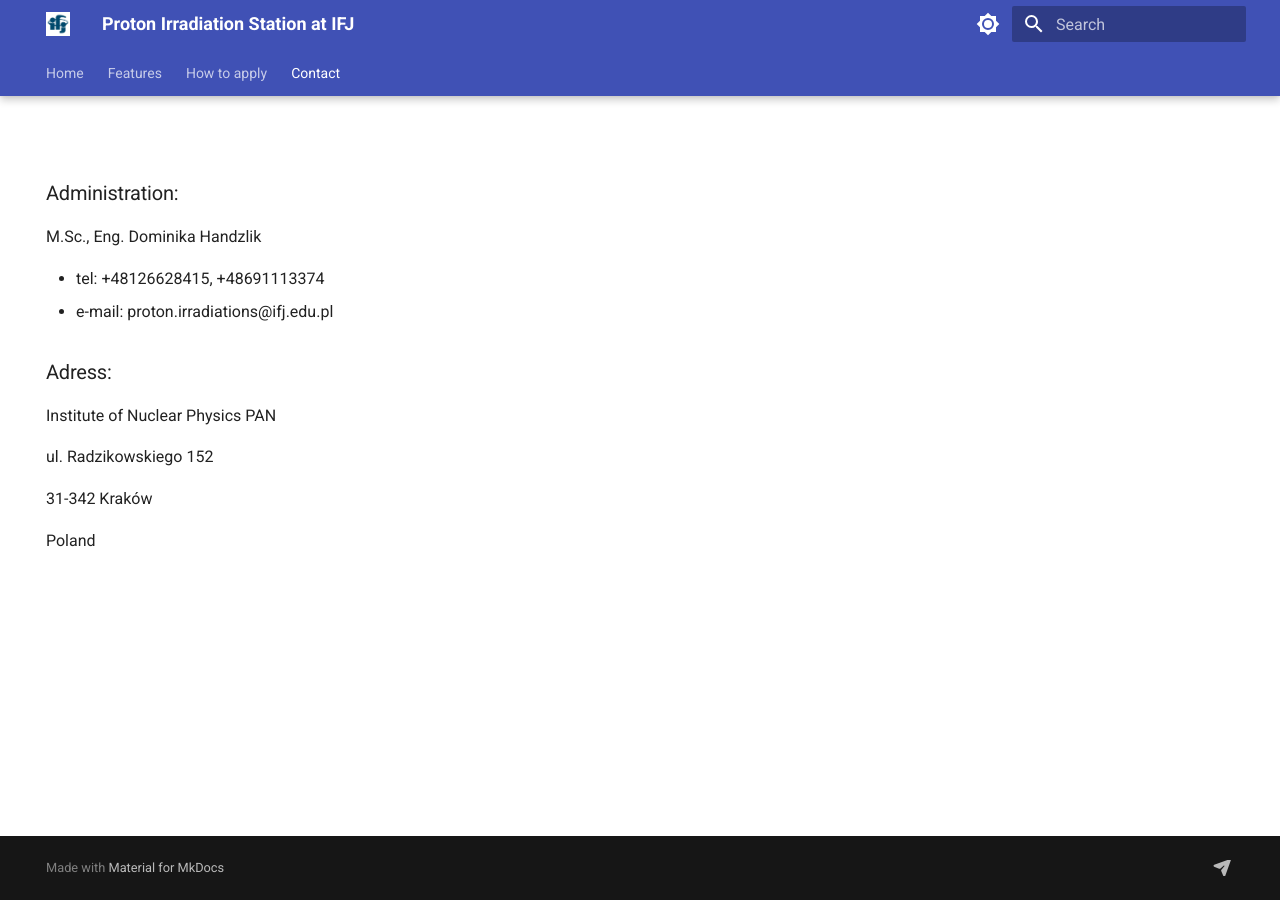
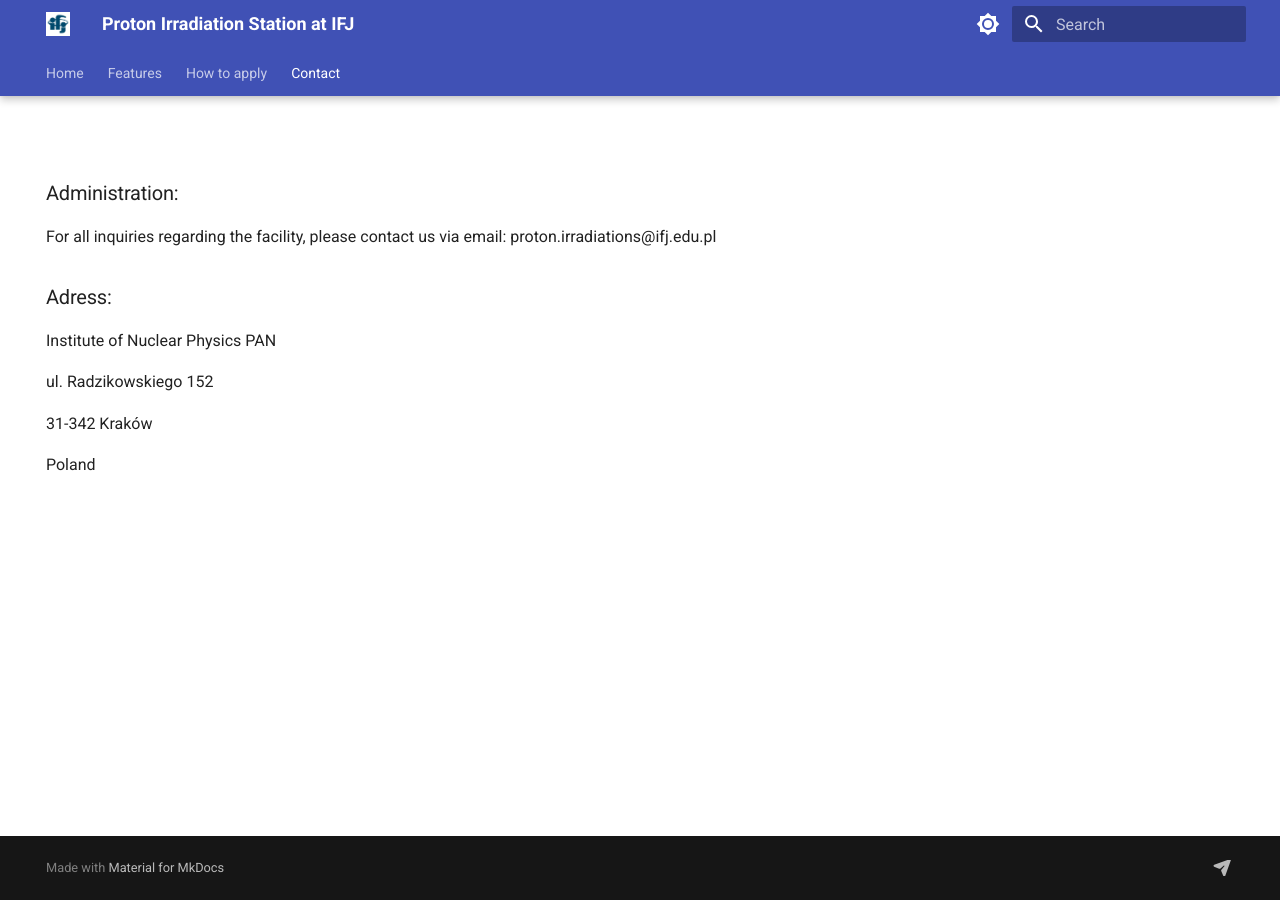
Before and after one commit to grzanka/proton-irradiation-www, an MkDocs documentation site: the page built from docs/contact.md, in a window 1280 px wide. Built offline with MkDocs 1.6.1 and Material for MkDocs 9.7.7, drawn with Linux system fonts in a browser that asks for light colours.

Commit message:
update (#21)
* update

* fix readme

```diff
--- a/docs/contact.md
+++ b/docs/contact.md
@@ -6,10 +6,7 @@ hide:
 
 ### Administration:
 
-M.Sc., Eng. Dominika Handzlik
-
-- tel: +48126628415, +48691113374
-- e-mail: proton.irradiations@ifj.edu.pl
+For all inquiries regarding the facility, please contact us via email:  proton.irradiations@ifj.edu.pl
 
 ### Adress:
 
```
Also changed, not shown: README.md (+3 -2 lines).
